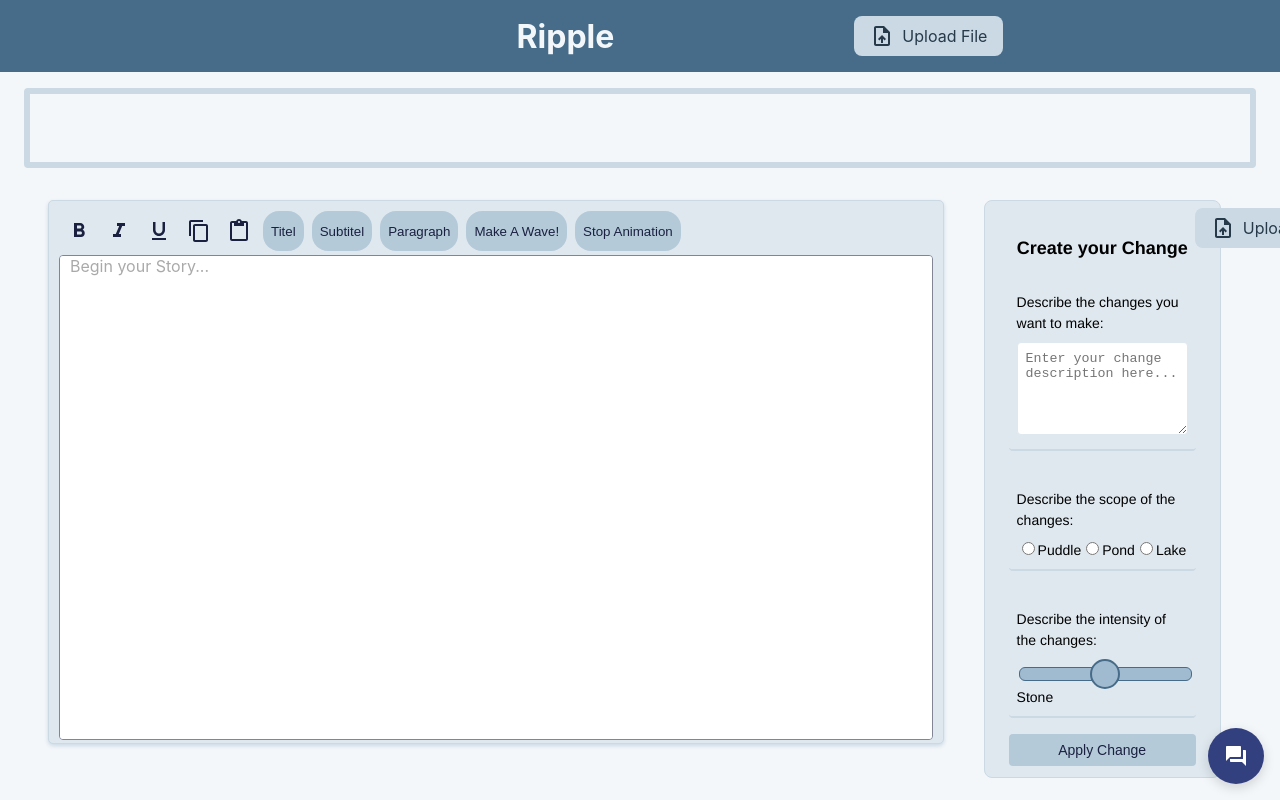
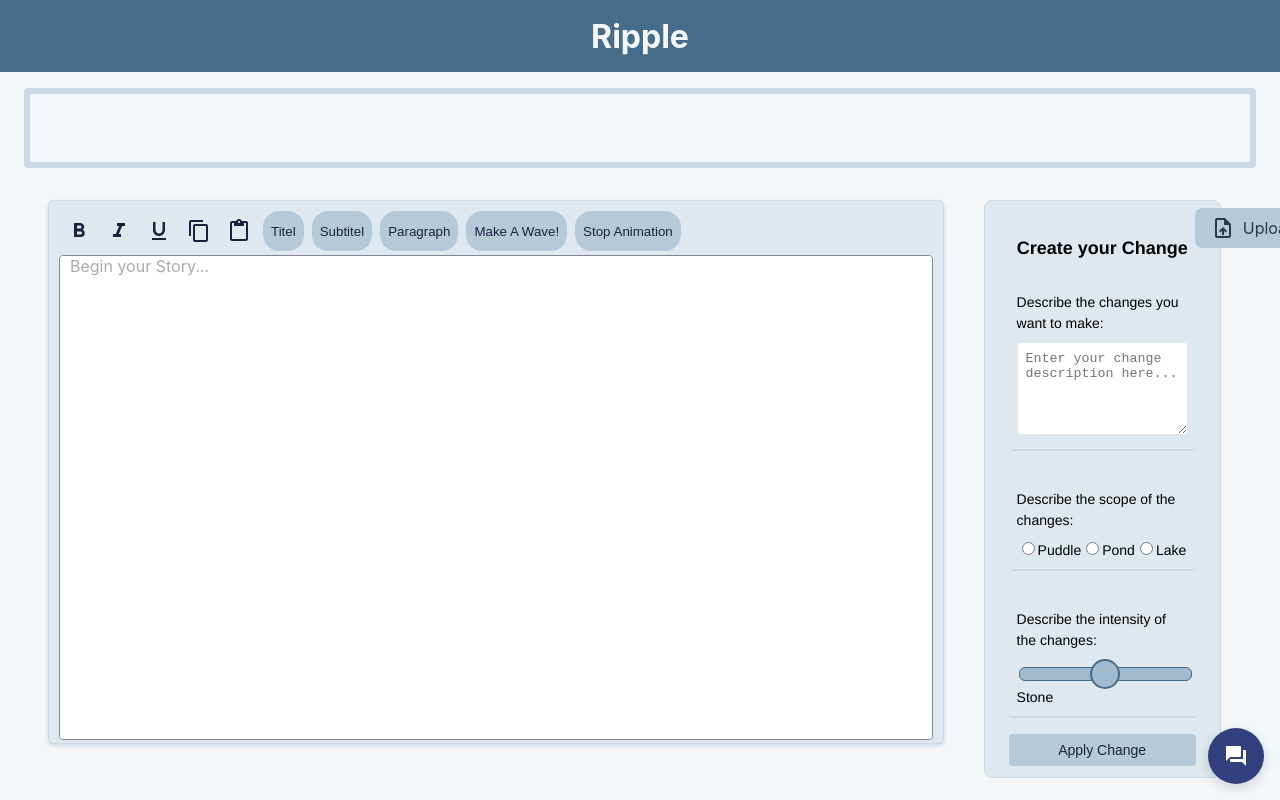
Before and after one commit to EmlMeml/thesis-project, a React (Create React App) app: page / in a window 1280 px wide. Shown: the top 800 px of the page. Built offline with nearby package versions, Linux system fonts and the light colour scheme.

Commit message:
Upload button aus Topbar entfernt

```diff
--- a/src/App.js
+++ b/src/App.js
@@ -35,7 +35,7 @@ function App() {
 
   return (
     <div className="App">
-      <TopBar onFileLoad={handleFileLoad} />
+      <TopBar/>
       <div id="main-content">
         <div id="text-navigation">
           <TextNav />
--- a/src/custom/FileUploader.tsx
+++ b/src/custom/FileUploader.tsx
@@ -35,7 +35,7 @@ export default function FileUploader({ onTextLoad }: FileUploaderProps) {
         style={{
           cursor: 'pointer',
           color: '#263a4a',
-          backgroundColor: '#cad9e4',
+          backgroundColor: '#b5cad9',
           padding: '8px 16px',
           borderRadius: '8px',
           display: 'inline-flex',
--- a/src/custom/TopBar.js
+++ b/src/custom/TopBar.js
@@ -1,13 +1,8 @@
-import FileUploader from './../custom/FileUploader.tsx';
 
-export default function TopBar({ onFileLoad }) {
+export default function TopBar() {
   return (
     <div style={{ backgroundColor: '#466c89', color: '#f4f7fa', height:'72px', alignItems:'center', display:'flex', justifyContent:'center' }}>
       <h1>Ripple</h1>
-      <div style={{ position: 'relative', left:'240px'}}>
-        <FileUploader onTextLoad={onFileLoad} />
-      </div>
-
     </div>
   );
 }
```
